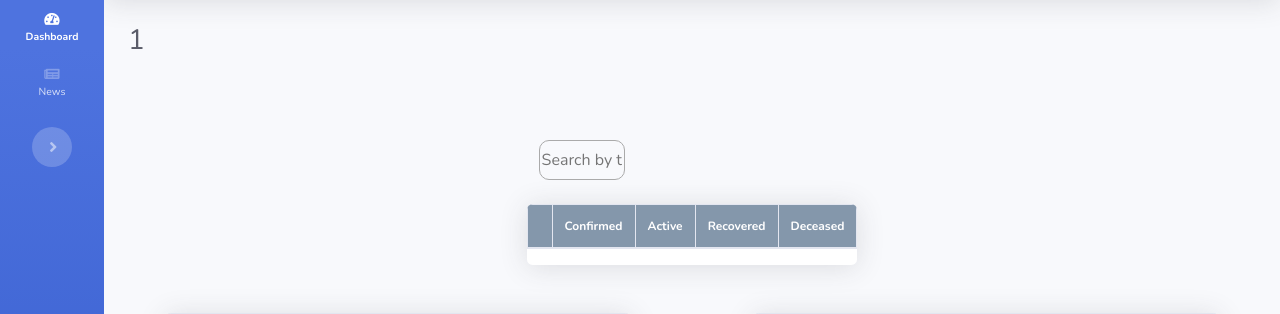
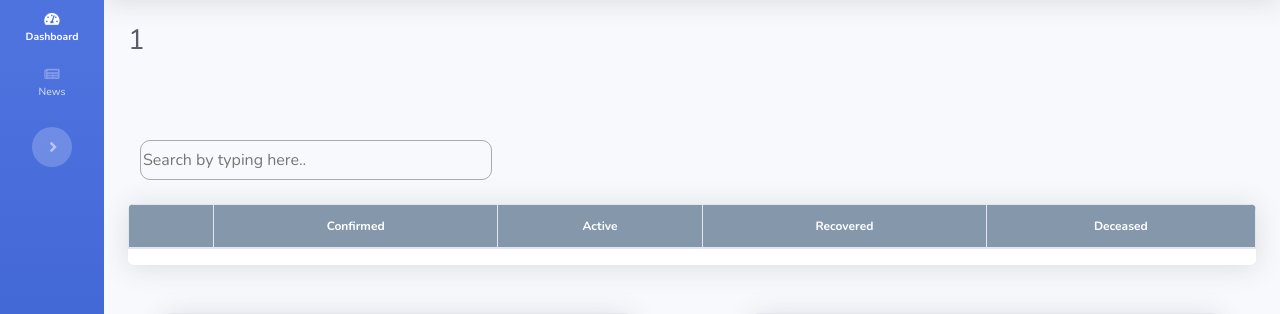
Before and after one commit to Kashishjain04/covid-19, a PHP site: page /state.php?name=1 in a window 1280 px wide. Shown: the part 70-384 px from the top of the page. Run offline with PHP 8.4, Linux system fonts and the light colour scheme; data that the repository does not hold is empty; some libraries are stand-ins or nearby versions.

Commit message:
Startup UI

```diff
--- a/includes/ctable.php
+++ b/includes/ctable.php
@@ -1,6 +1,6 @@
 <?php include('includes/statedaily.php') ?>
     <div class="row py-5">
-    <div class="col-auto mx-auto" style="width: min-content;">
+    <div class="col-auto mx-auto" style="width: 100%;">
     <div style="margin-top: 10px; margin-bottom: 0px;" class="form-group pull-right col-lg-4">
       <input type="text" class="bg-light text-dark search" style="border: 1px solid #aaa; height: 40px; width: 100%; border-radius: 10px;" placeholder="Search by typing here.." />
     </div>
--- a/includes/header.php
+++ b/includes/header.php
@@ -20,7 +20,7 @@
     })(window,document,'script','dataLayer','GTM-KL3N95B');</script>
     <!-- End Google Tag Manager -->
     <meta charset="utf-8">
-    <meta name="viewport" content="width=900, initial-scale=1.0, shrink-to-fit=no">
+    <meta name="viewport" content="width=900, user-scalable=0;, shrink-to-fit=no">
     <title><?= $title ?></title>
     <link rel="stylesheet" href="/assets/bootstrap/css/bootstrap.min.css">
     <link rel="stylesheet" href="/assets/css/search.css">
--- a/includes/stable.php
+++ b/includes/stable.php
@@ -5,7 +5,7 @@ $dailydist = file_get_contents('https://api.covid19india.org/districts_daily.jso
 //var_dump($dailydist['districtsDaily'][$name]);
 ?>
     <div class="row py-5">
-  <div class="col-auto mx-auto" style="max-width: 60%;">
+  <div class="col-auto mx-auto" style="width: 100%;">
     <div style="margin-top: 10px; margin-bottom: 0px;" class="form-group pull-right col-lg-4">
       <input type="text" class="bg-light text-dark search" style="border: 1px solid #aaa; height: 40px; width: 100%; border-radius: 10px;" placeholder="Search by typing here.." />
       </div>
```
